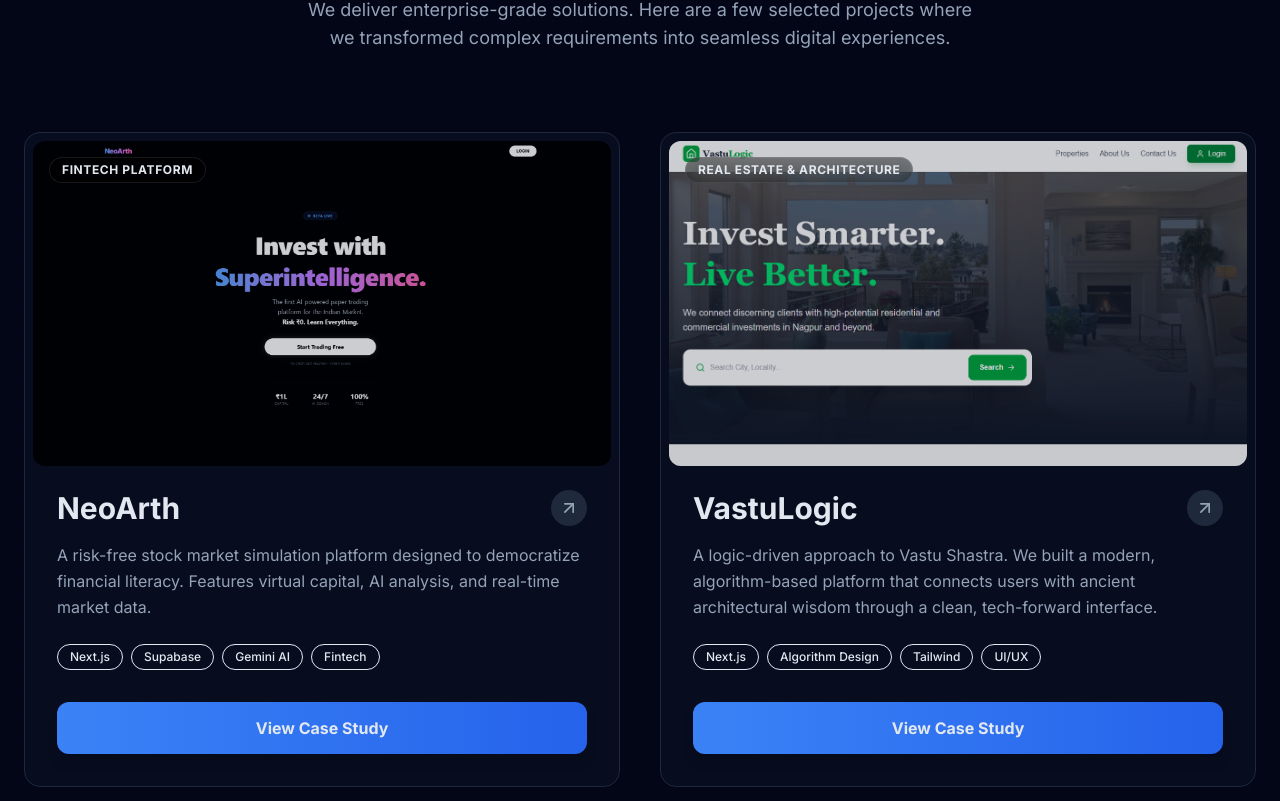
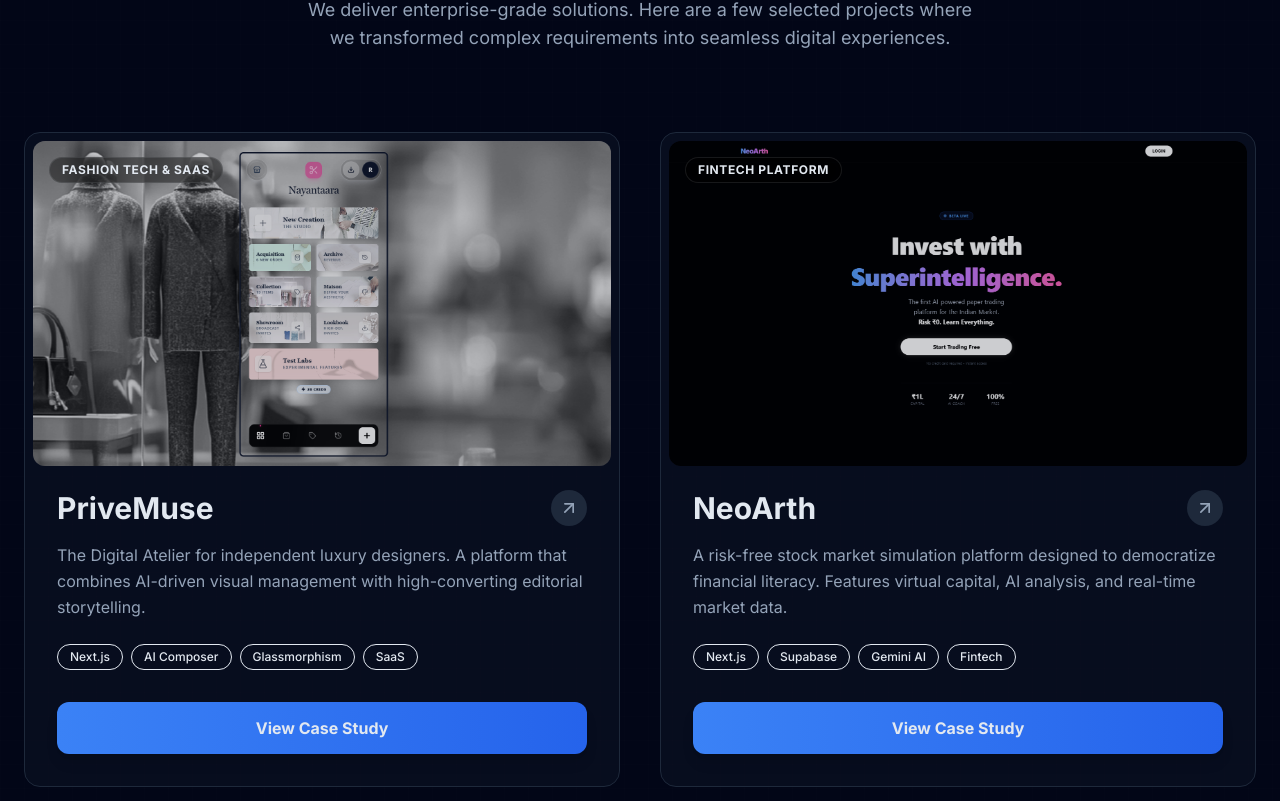
Before and after one commit to recontour/apexbyte.co, a Next.js app: page / in a window 1280 px wide. Shown: the part 3759-4560 px from the top of the page. Built offline with nearby package versions, Linux system fonts and the light colour scheme.

Commit message:
new privemuse addition

```diff
--- a/src/data/projects.ts
+++ b/src/data/projects.ts
@@ -2,11 +2,60 @@
 
 export const projects = [
   {
-    slug: "neoarth", // Acts as the ID
+    slug: "prive-muse",
+    title: "PriveMuse",
+    subtitle: "The Digital Atelier for Luxury Brands",
+    category: "Fashion Tech & SaaS",
+    tag: "Luxury SaaS",
+    tagColor: "rose",
+    desc: "The Digital Atelier for independent luxury designers. A platform that combines AI-driven visual management with high-converting editorial storytelling.",
+    description:
+      "A specialized SaaS platform designed for the high-fashion industry. PriveMuse acts as a 'Digital Atelier,' allowing designers to manage collections with editorial-grade 9:16 imagery and generate brand-aligned narratives using our custom 'AI Composer'.",
+    image: "/projects/privemuse.png",
+    heroImage: "/projects/privemuse.png",
+    link: "https://privemuse.art",
+    liveLink: "https://privemuse.art",
+    gradient: "from-rose-500 to-pink-600",
+    tech: ["Next.js", "AI Composer", "Glassmorphism", "SaaS"],
+    features: [
+      {
+        title: "Visual Management",
+        desc: "Optimized for vertical 9:16 editorial imagery to ensure maximum impact on modern mobile displays.",
+        icon: "layout",
+      },
+      {
+        title: "AI Composer",
+        desc: "Transforms simple brand keywords into sophisticated, high-converting fashion narratives and product descriptions.",
+        icon: "lightbulb",
+      },
+      {
+        title: "Glassmorphic UI",
+        desc: "A fully immersive interface designed with 'Dark Glass' aesthetics to match the standards of luxury fashion houses.",
+        icon: "smartphone",
+      },
+      {
+        title: "Global Showcase",
+        desc: "A curated community stream where designers can publish their portfolios to a global audience.",
+        icon: "globe",
+      },
+    ],
+    techStack: {
+      Frontend: [
+        "Next.js 15",
+        "Framer Motion",
+        "Tailwind CSS",
+        "Glassmorphism UI",
+      ],
+      Backend: ["Firebase", "Node.js", "Cloud Functions"],
+      "AI Engine": ["Google Gemini 1.5 Flash", "Imagen 3"],
+    },
+  },
+  {
+    slug: "neoarth",
     title: "NeoArth",
     subtitle: "AI-Powered Paper Trading Platform",
-    category: "Fintech Platform", // Used in Portfolio Card
-    tag: "Fintech", // Used in Case Study Hero
+    category: "Fintech Platform",
+    tag: "Fintech",
     tagColor: "purple",
     desc: "A risk-free stock market simulation platform designed to democratize financial literacy. Features virtual capital, AI analysis, and real-time market data.",
     description:
@@ -16,7 +65,7 @@
     link: "https://neoarth.in/",
     liveLink: "https://neoarth.in/",
     gradient: "from-blue-600 to-purple-600",
-    tech: ["Next.js", "Supabase", "Gemini AI", "Fintech"], // Short list for card
+    tech: ["Next.js", "Supabase", "Gemini AI", "Fintech"],
     features: [
       {
         title: "AI Financial Advisor",
@@ -35,7 +84,7 @@
       },
       {
         title: "Secure Authentication",
-        desc: " robust email authentication and user session management powered by Supabase, ensuring persistent portfolio data.",
+        desc: "Robust email authentication and user session management powered by Supabase, ensuring persistent portfolio data.",
         icon: "lock",
       },
     ],
@@ -108,7 +157,7 @@
     tagColor: "indigo",
     desc: "Transforming raw phone photos into studio-quality e-commerce assets using Generative AI. A mobile-first platform that automates product photography and listing creation.",
     description:
-      "A sophisticated mobile-first web application that leverages Google's Imagen 3 and Gemini Pro to democratize product photography. It features a parallel AI pipeline that simultaneously refines images and generates SEO-ready descriptions, all wrapped in a secure, credit-based SaaS architecture with a custom admin dashboard.",
+      "A sophisticated mobile-first web application that leverages Google's Imagen 3 and Gemini Pro to democratize product photography. It features a parallel AI pipeline that simultaneously refines images and generates SEO-ready descriptions.",
     image: "/projects/refinerack.png",
     heroImage: "/projects/refinerack.png",
     link: "https://refinerack.com/",
```
Also changed, not shown: public/projects/privemuse.png (added), 1 other file (tests, documents, lock files or other folders).
